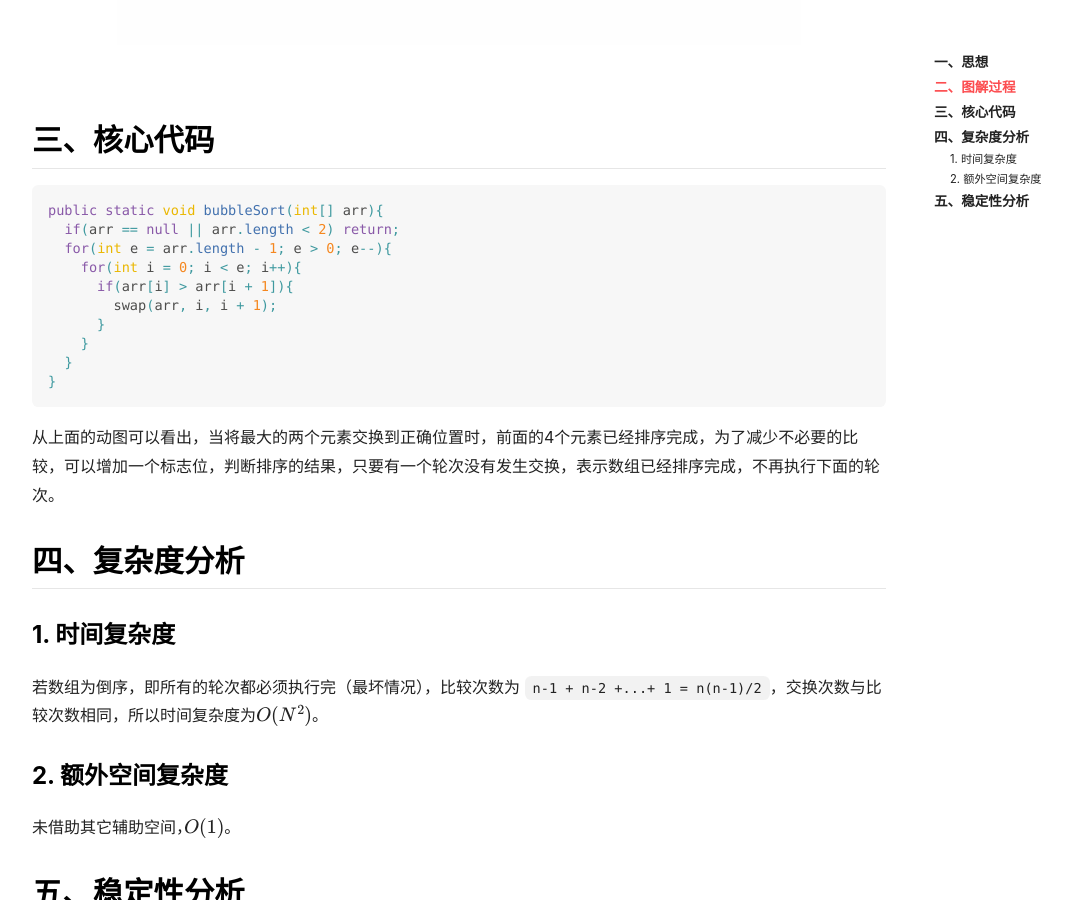
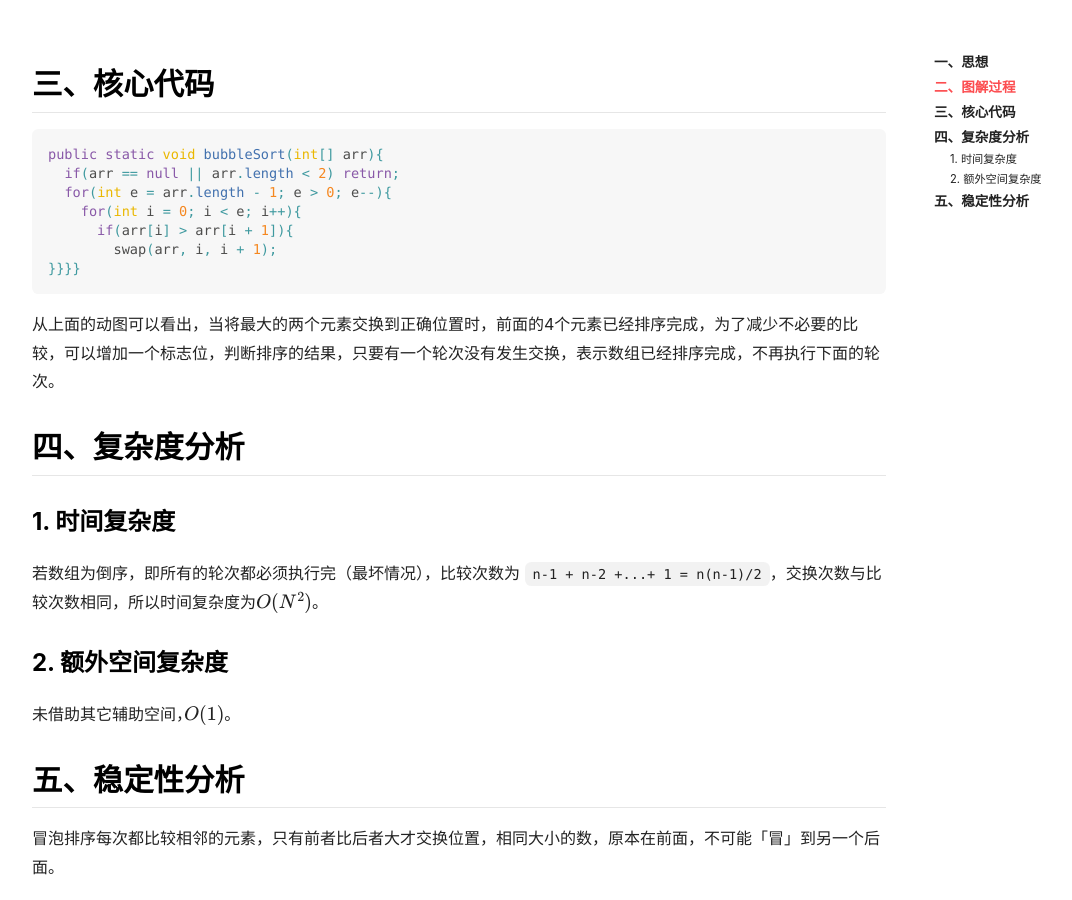
Before and after one commit to str818/str818.github.io, a Jekyll site: the page built from _posts/2019-03-20-algorithmic_bubble_sort.md, in a window 1280 px wide and 900 px high, scrolled down 1516 px. Shown: the whole window, without its empty margins (71-1143 px from the left). Built offline with Jekyll 4.4.1, drawn with Linux system fonts in a browser that asks for light colours; nearby versions of some CDN libraries; formulas are drawn with MathJax 3; comment, search, counter and statistics services are not loaded.

Commit message:
冒泡排序

````diff
--- a/_posts/2019-03-20-algorithmic_bubble_sort.md
+++ b/_posts/2019-03-20-algorithmic_bubble_sort.md
@@ -22,7 +22,7 @@
 
 冒泡排序升序排列的整个过程如下图，数组共包含 6 个元素，第一轮将 6 个元素中最大的元素「11」交换至数组的最后；第二轮将剩下 5 个元素中的最大元素「8」交换至「11」的前面。依次执行，直到所有的元素比较完成。总的来说，冒泡排序升序排列就是不断将最大的元素移动到后面的过程。
 
-<div align="center">  <img src="/img/algorithmic_bubble_sort_1.gif" width="80%"/> </div><br>
+<div align="center">  <img src="/img/algorithmic_bubble_sort_1.gif" width="60%"/> </div><br>
 
 ## 三、核心代码
 
@@ -33,10 +33,7 @@
     for(int i = 0; i < e; i++){
       if(arr[i] > arr[i + 1]){
         swap(arr, i, i + 1);
-      }
-    }
-  }
-}
+}}}}
 ```
 从上面的动图可以看出，当将最大的两个元素交换到正确位置时，前面的4个元素已经排序完成，为了减少不必要的比较，可以增加一个标志位，判断排序的结果，只要有一个轮次没有发生交换，表示数组已经排序完成，不再执行下面的轮次。
 
````
